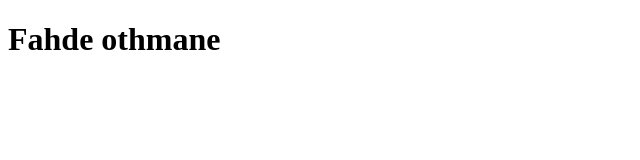
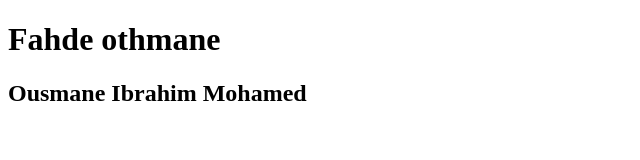
Before and after one commit to Fahde2001/test, a plain HTML site: page index.html in a window 1280 px wide. Shown: the whole page, without its empty margins (0-640 px from the left). Drawn offline with Linux system fonts and the light colour scheme.

Commit message:
Ousmane Ibrahim

```diff
--- a/index.html
+++ b/index.html
@@ -7,5 +7,6 @@
 </head>
 <body>
     <h1>Fahde othmane</h1>
+    <h2>Ousmane Ibrahim Mohamed </h2>
 </body>
 </html>
```
